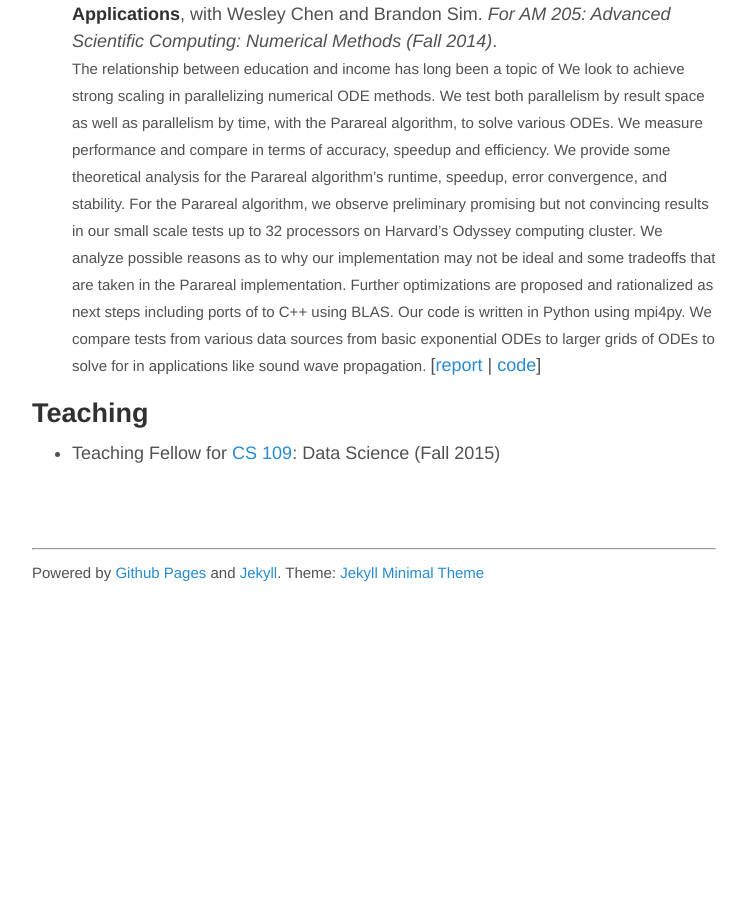
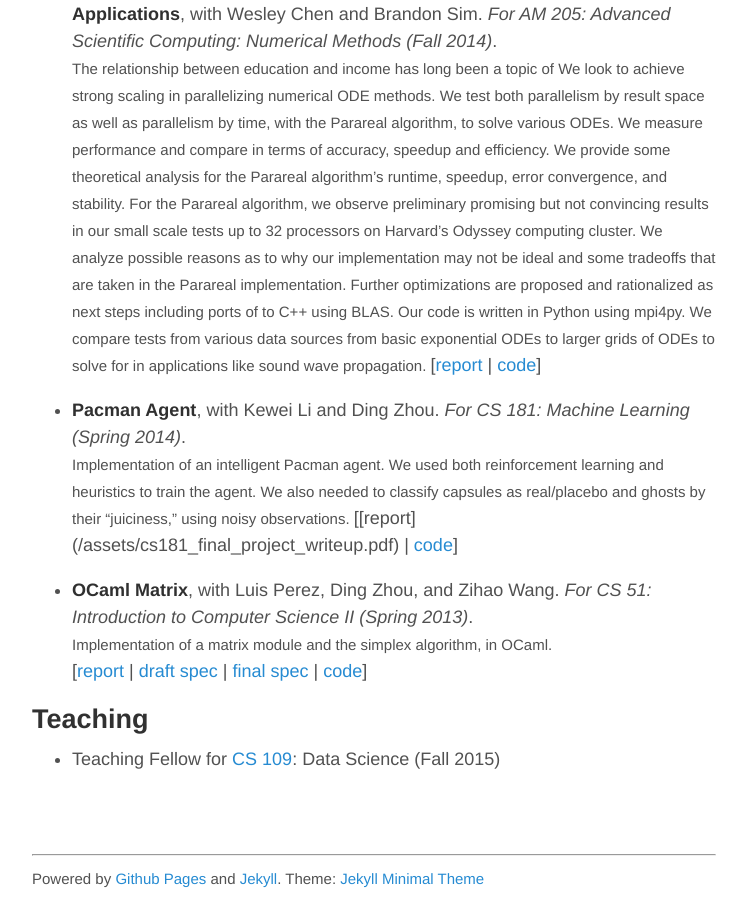
Before and after one commit to shiandy/shiandy.github.io, a Jekyll site: the page built from index.markdown, in a window 1280 px wide and 900 px high, scrolled down 1545 px. Shown: the whole window, without its empty margins (266-1013 px from the left). Built offline with Jekyll 4.4.1, drawn with Linux system fonts in a browser that asks for light colours; Markdown is read by kramdown in place of the engine named in the settings; before the commit the page ends 2139 px from its top, so only the background shows below that; some of the changed text lies outside the part shown.

Commit message:
add cs51 and cs181 projects

```diff
--- a/index.markdown
+++ b/index.markdown
@@ -39,7 +39,7 @@ A.B. Degree Candidate in Statistics. GPA: 3.84/4.0
   [[progress report]({{ site.path }}/assets/power-calc-report.pdf) |
   [code](https://bitbucket.org/andys314/power-calculations)]
 
-### Class Projects
+### Class Final Projects
 
 + **A Graph Parallel Implementation of Hidden Markov Models**, with Kevin Schmid
   and Ding Zhou. *For CS 205: Computing Foundations for Computational Science
@@ -105,6 +105,27 @@ A.B. Degree Candidate in Statistics. GPA: 3.84/4.0
   [[report]({{ site.path }}/assets/parareal-paper.pdf) |
   [code](https://github.com/am205-project/parareal)]
 
++ **Pacman Agent**, with Kewei Li and Ding Zhou. *For CS 181: Machine Learning
+  (Spring 2014)*. <br>
+  <small>
+  Implementation of an intelligent Pacman agent. We used both reinforcement
+  learning and heuristics to train the agent. We also needed to classify
+  capsules as real/placebo and ghosts by their "juiciness," using noisy
+  observations.
+  </small>
+  [[report] ({{ site.path }}/assets/cs181_final_project_writeup.pdf) |
+  [code](https://github.com/KDA9000/cs181_final_project)]
+
++ **OCaml Matrix**, with Luis Perez, Ding Zhou, and Zihao Wang. *For CS 51:
+  Introduction to Computer Science II (Spring 2013)*. <br>
+  <small>
+  Implementation of a matrix module and the simplex algorithm, in OCaml.
+  </small> <br>
+  [[report]({{ site.path }}/assets/ocaml-matrix-report.pdf) |
+  [draft spec]({{ site.path }}/assets/DraftSpec_Annotated.pdf) |
+  [final spec]({{ site.path }}/assets/FinalSpec_Annotated.pdf) |
+  [code](https://github.com/Fantastic-Four/ocaml-matrix)]
+
 
 ## Teaching
 
```
Also changed, not shown: 4 other files.
